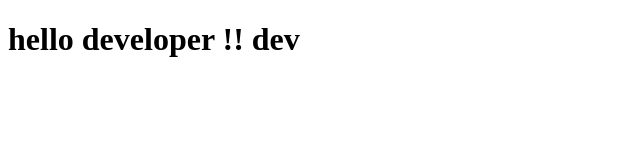
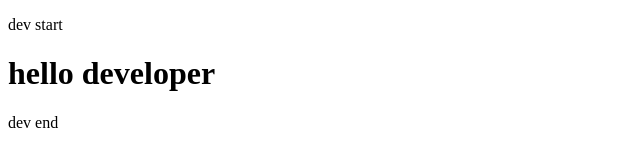
Before and after one commit to Prathyusha-yadav/git-example, a plain HTML site: page index.html in a window 1280 px wide. Shown: the whole page, without its empty margins (0-640 px from the left). Drawn offline with Linux system fonts and the light colour scheme.

Commit message:
dev commit change

```diff
--- a/index.html
+++ b/index.html
@@ -13,7 +13,9 @@
         <!--[if lt IE 7]>
             <p class="browsehappy">You are using an <strong>outdated</strong> browser. Please <a href="#">upgrade your browser</a> to improve your experience.</p>
         <![endif]-->
-        <h1>hello developer !! dev</h1>
+        <p>dev start</p>
+        <h1>hello developer</h1>
+        <p>dev end</p>
         <script src="" async defer></script>
     </body>
 </html>
```
